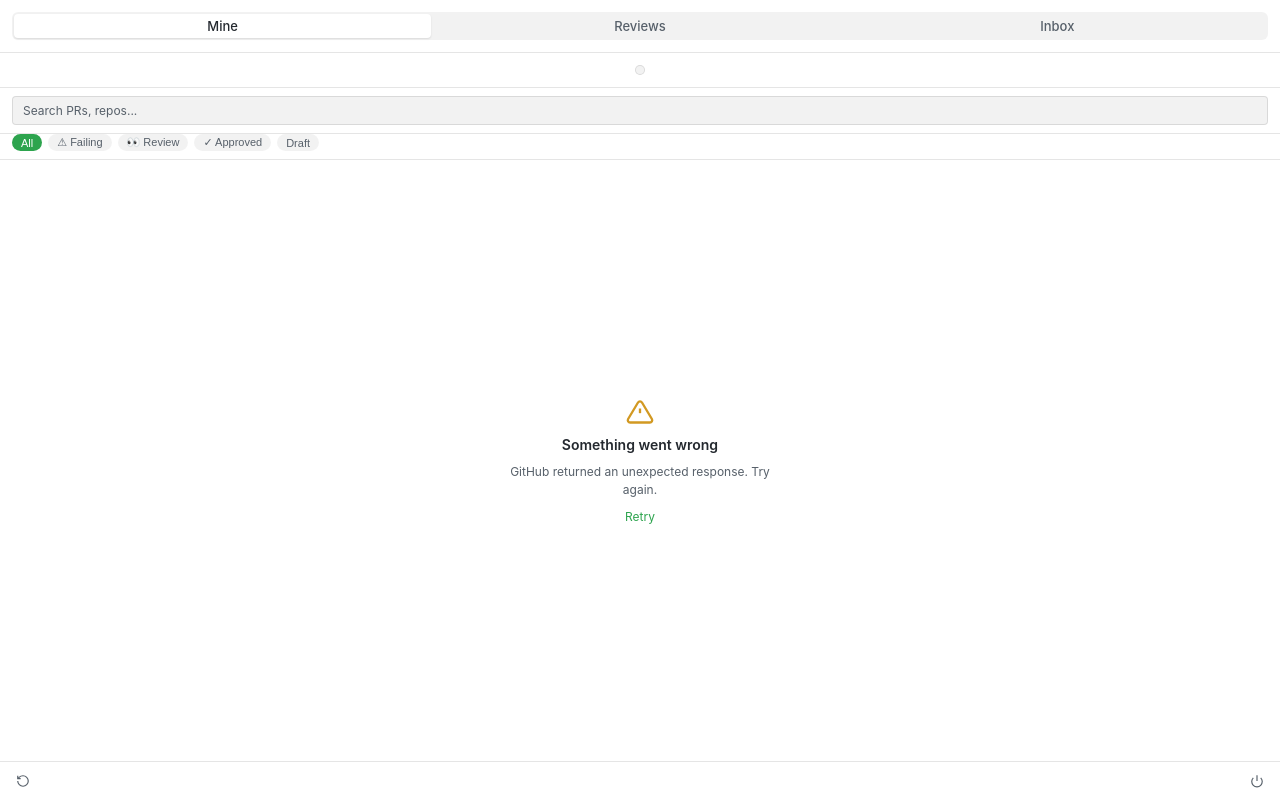
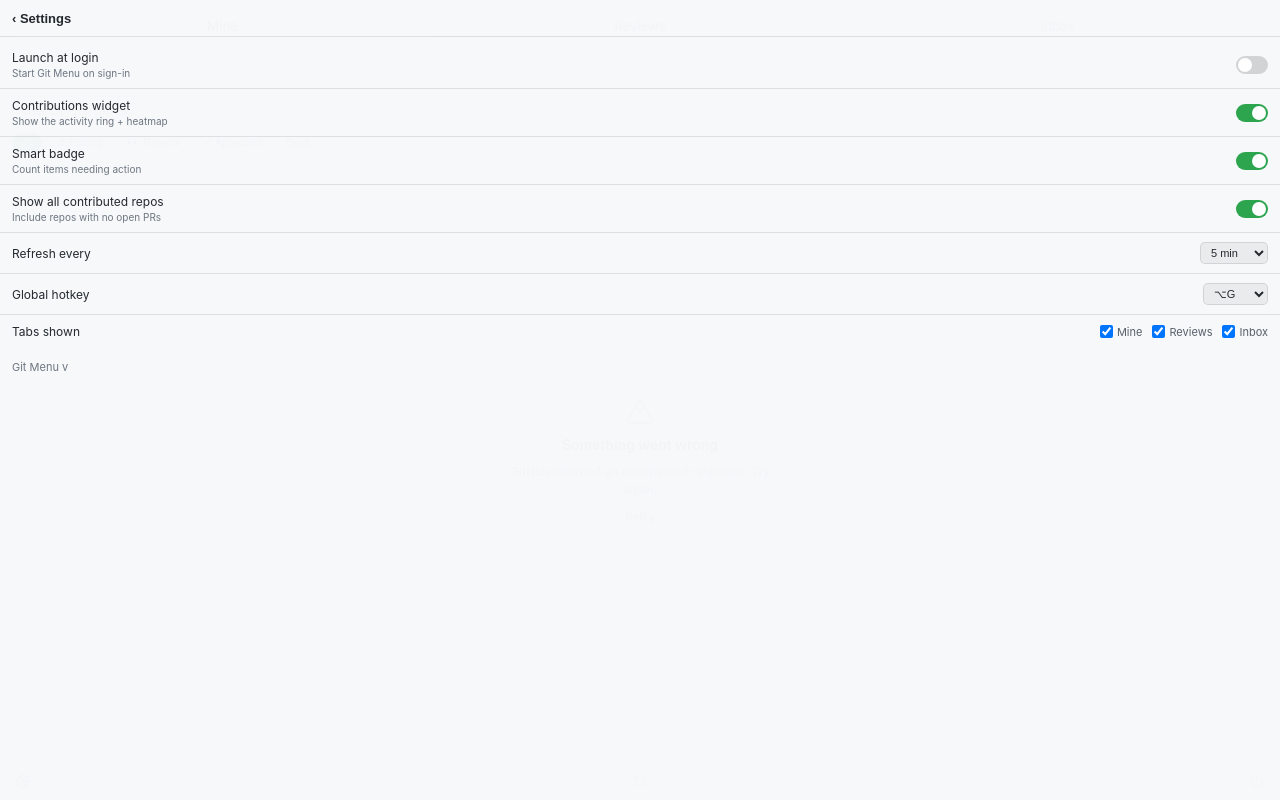
Before and after one commit to Artim-Nayas/git-menu, a website built with Vite: page index.html in a window 1280 px wide. Both pictures are taken after a click on the button 23 px from the left and 781 px from the top of the page. Built offline with nearby package versions, Linux system fonts and the light colour scheme.

Commit message:
feat: Settings view + apply (launch-at-login, hotkey, refresh, tabs, contributions, showEmptyRepos)
Co-Authored-By: Claude Sonnet 4.6 <noreply@anthropic.com>

```diff
--- a/index.html
+++ b/index.html
@@ -68,6 +68,12 @@
       </div>
 
       <footer class="footer">
+        <button id="settings-btn" class="icon-btn" title="Settings">
+          <svg width="14" height="14" viewBox="0 0 24 24" fill="none" stroke="currentColor" stroke-width="2">
+            <circle cx="12" cy="12" r="3"></circle>
+            <path d="M19.4 15a1.65 1.65 0 0 0 .33 1.82l.06.06a2 2 0 1 1-2.83 2.83l-.06-.06a1.65 1.65 0 0 0-1.82-.33 1.65 1.65 0 0 0-1 1.51V21a2 2 0 0 1-4 0v-.09A1.65 1.65 0 0 0 9 19.4a1.65 1.65 0 0 0-1.82.33l-.06.06a2 2 0 1 1-2.83-2.83l.06-.06a1.65 1.65 0 0 0 .33-1.82 1.65 1.65 0 0 0-1.51-1H3a2 2 0 0 1 0-4h.09A1.65 1.65 0 0 0 4.6 9a1.65 1.65 0 0 0-.33-1.82l-.06-.06a2 2 0 1 1 2.83-2.83l.06.06a1.65 1.65 0 0 0 1.82.33H9a1.65 1.65 0 0 0 1-1.51V3a2 2 0 0 1 4 0v.09a1.65 1.65 0 0 0 1 1.51 1.65 1.65 0 0 0 1.82-.33l.06-.06a2 2 0 1 1 2.83 2.83l-.06.06a1.65 1.65 0 0 0-.33 1.82V9a1.65 1.65 0 0 0 1.51 1H21a2 2 0 0 1 0 4h-.09a1.65 1.65 0 0 0-1.51 1z"></path>
+          </svg>
+        </button>
         <button id="refresh-btn" class="icon-btn" title="Refresh">
           <svg width="14" height="14" viewBox="0 0 24 24" fill="none" stroke="currentColor" stroke-width="2">
             <path d="M3 12a9 9 0 1 0 9-9 9.75 9.75 0 0 0-6.74 2.74L3 8"></path>
@@ -81,6 +87,7 @@
           </svg>
         </button>
       </footer>
+      <div id="settings-view" class="settings-view hidden"></div>
     </div>
     <script type="module" src="/src/main.js"></script>
   </body>
--- a/src/main.js
+++ b/src/main.js
@@ -3,19 +3,81 @@ import { escapeHtml } from './lib/escape.js';
 import { renderPRList, setupFilterChips, resetFilter } from './render/prs.js';
 import { renderContributions } from './render/contributions.js';
 import { renderInbox } from './render/inbox.js';
+import { renderSettingsView, openSettings } from './render/settings.js';
+import { configureContributions } from './render/contributions.js';
+import { defaultSettings } from '../lib/settings.js';
 
 let currentTab = 'my-prs';
 let refreshInterval = null;
 let currentPRs = [];
 let contributedRepos = [];
 let searchQuery = '';
+let settings = defaultSettings();
+let appVersion = '';
 
-document.addEventListener('DOMContentLoaded', () => {
+document.addEventListener('DOMContentLoaded', async () => {
   setupEventListeners();
   setupFilterChips();
+  await initSettings();
   loadData();
-  startAutoRefresh();
 });
+
+async function initSettings() {
+  try {
+    settings = (await window.api.getSettings()) || defaultSettings();
+    appVersion = await window.api.getVersion();
+  } catch (error) {
+    console.error('Failed to load settings:', error);
+    settings = defaultSettings();
+  }
+  applySettings(settings, false);
+}
+
+function applySettings(s, reload = true) {
+  startAutoRefresh(s.refreshMinutes);
+  configureContributions({
+    enabled: s.showContributions,
+    expanded: s.contrib.expanded,
+    range: s.contrib.range,
+    onChange: onContribChange,
+  });
+  applyTabVisibility(s.tabs, reload);
+}
+
+function onContribChange(c) {
+  settings.contrib = { ...settings.contrib, ...c };
+  window.api.setSettings(settings);
+}
+
+function applyTabVisibility(tabsCfg, reload) {
+  const entries = [
+    ['tab-my-prs', 'my-prs', tabsCfg.mine],
+    ['tab-review', 'review-requests', tabsCfg.reviews],
+    ['tab-inbox', 'inbox', tabsCfg.inbox],
+  ];
+  let firstVisible = null;
+  entries.forEach(([id, value, show]) => {
+    const label = document.querySelector(`label[for="${id}"]`);
+    if (label) label.style.display = show ? '' : 'none';
+    if (show && !firstVisible) firstVisible = { id, value };
+  });
+  const activeVisible = entries.some(([, value, show]) => show && value === currentTab);
+  if (!activeVisible && firstVisible) {
+    document.getElementById(firstVisible.id).checked = true;
+    currentTab = firstVisible.value;
+    if (reload) loadData();
+  }
+}
+
+async function onSettingsChange(next) {
+  try {
+    settings = (await window.api.setSettings(next)) || next;
+  } catch (error) {
+    console.error('Failed to save settings:', error);
+    settings = next;
+  }
+  applySettings(settings, true);
+}
 
 function setupEventListeners() {
   const radios = document.querySelectorAll('input[name="tab-group"]');
@@ -33,7 +95,7 @@ function setupEventListeners() {
     if (currentTab === 'inbox') {
       renderInbox(null, searchQuery);
     } else {
-      renderPRList({ prs: currentPRs, searchQuery, currentTab, contributedRepos, showEmptyRepos: true });
+      renderPRList({ prs: currentPRs, searchQuery, currentTab, contributedRepos, showEmptyRepos: settings.showEmptyRepos });
     }
   });
 
@@ -45,16 +107,21 @@ function setupEventListeners() {
     loadData();
   });
 
+  document.getElementById('settings-btn').addEventListener('click', () => {
+    renderSettingsView(settings, appVersion, onSettingsChange);
+    openSettings();
+  });
+
   document.getElementById('refresh-error-retry').addEventListener('click', () => {
     loadData();
   });
 }
 
-function startAutoRefresh() {
+function startAutoRefresh(minutes = 5) {
   if (refreshInterval) clearInterval(refreshInterval);
   refreshInterval = setInterval(() => {
     loadData(true);
-  }, 300000);
+  }, minutes * 60000);
 }
 
 async function loadData(isSilent = false) {
@@ -93,7 +160,7 @@ async function loadData(isSilent = false) {
         const cr = await window.api.getContributedRepos();
         if (cr && cr.ok) contributedRepos = cr.data || [];
       }
-      renderPRList({ prs: currentPRs, searchQuery, currentTab, contributedRepos, showEmptyRepos: true });
+      renderPRList({ prs: currentPRs, searchQuery, currentTab, contributedRepos, showEmptyRepos: settings.showEmptyRepos });
     }
 
     // Contributions are best-effort: never gate the list on them.
--- a/src/render/contributions.js
+++ b/src/render/contributions.js
@@ -4,15 +4,26 @@ import { escapeHtml } from '../lib/escape.js';
 
 const RANGE_WEEKS = { '3m': 13, '6m': 26, '1y': 53 };
 
-// View state (persisted to settings in a later phase).
+// View state (persisted via settings — see configureContributions).
+let enabled = true;
 let expanded = false;
 let range = '6m';
 let lastCalendar = null;
+let onChange = null;
+
+// Configure persisted state + a change callback. Re-renders if data is present.
+export function configureContributions(opts = {}) {
+  if (opts.enabled != null) enabled = opts.enabled;
+  if (opts.expanded != null) expanded = opts.expanded;
+  if (opts.range != null) range = opts.range;
+  if (opts.onChange) onChange = opts.onChange;
+  if (lastCalendar != null) renderContributions(lastCalendar);
+}
 
 export function renderContributions(calendar) {
   lastCalendar = calendar;
   const container = document.getElementById('contributions-container');
-  if (!calendar) {
+  if (!enabled || !calendar) {
     container.classList.add('hidden');
     return;
   }
@@ -55,11 +66,13 @@ export function renderContributions(calendar) {
 
   container.querySelector('.contrib-toggle').addEventListener('click', () => {
     expanded = !expanded;
+    if (onChange) onChange({ expanded, range });
     renderContributions(lastCalendar);
   });
   container.querySelector('.contrib-range').addEventListener('change', (e) => {
     range = e.target.value;
     expanded = true; // changing the range implies you want to see it
+    if (onChange) onChange({ expanded, range });
     renderContributions(lastCalendar);
   });
 }
--- /dev/null
+++ b/src/render/settings.js
@@ -0,0 +1,100 @@
+import { escapeHtml } from '../lib/escape.js';
+import { SETTINGS_CHOICES } from '../../lib/settings.js';
+
+let current = null;
+let emit = null;
+
+const HOTKEY_LABELS = {
+  'Alt+G': '⌥G',
+  'Alt+Shift+R': '⌥⇧R',
+  'Control+Alt+G': '⌃⌥G',
+  'CommandOrControl+Shift+G': '⌘⇧G',
+  None: 'Off',
+};
+
+export function openSettings() {
+  document.getElementById('settings-view').classList.remove('hidden');
+}
+export function closeSettings() {
+  document.getElementById('settings-view').classList.add('hidden');
+}
+
+// settings: the current settings object. version: app version string.
+// onChange(next): called with a full updated settings object on any change.
+export function renderSettingsView(settings, version, onChange) {
+  current = JSON.parse(JSON.stringify(settings));
+  emit = onChange;
+  const view = document.getElementById('settings-view');
+
+  const refreshOpts = SETTINGS_CHOICES.refresh
+    .map((m) => `<option value="${m}" ${settings.refreshMinutes === m ? 'selected' : ''}>${m} min</option>`)
+    .join('');
+  const hotkeyOpts = SETTINGS_CHOICES.hotkey
+    .map((h) => `<option value="${escapeHtml(h)}" ${settings.hotkey === h ? 'selected' : ''}>${escapeHtml(HOTKEY_LABELS[h] || h)}</option>`)
+    .join('');
+
+  view.innerHTML = `
+    <div class="settings-header">
+      <button class="settings-back" type="button">‹ Settings</button>
+    </div>
+    <div class="settings-body">
+      ${toggleRow('launchAtLogin', 'Launch at login', 'Start Git Menu on sign-in', settings.launchAtLogin)}
+      ${toggleRow('showContributions', 'Contributions widget', 'Show the activity ring + heatmap', settings.showContributions)}
+      ${toggleRow('smartBadge', 'Smart badge', 'Count items needing action', settings.smartBadge)}
+      ${toggleRow('showEmptyRepos', 'Show all contributed repos', 'Include repos with no open PRs', settings.showEmptyRepos)}
+      ${selectRow('refreshMinutes', 'Refresh every', refreshOpts)}
+      ${selectRow('hotkey', 'Global hotkey', hotkeyOpts)}
+      <div class="settings-row">
+        <div class="settings-label">Tabs shown</div>
+        <div class="settings-tabs">
+          ${tabCheck('mine', 'Mine', settings.tabs.mine)}
+          ${tabCheck('reviews', 'Reviews', settings.tabs.reviews)}
+          ${tabCheck('inbox', 'Inbox', settings.tabs.inbox)}
+        </div>
+      </div>
+      <div class="settings-about">Git Menu v${escapeHtml(version || '')}</div>
+    </div>
+  `;
+
+  view.querySelector('.settings-back').addEventListener('click', closeSettings);
+
+  view.querySelectorAll('.switch').forEach((cb) => {
+    cb.addEventListener('change', () => {
+      current[cb.dataset.key] = cb.checked;
+      emit(JSON.parse(JSON.stringify(current)));
+    });
+  });
+
+  view.querySelectorAll('.settings-select').forEach((sel) => {
+    sel.addEventListener('change', () => {
+      const key = sel.dataset.key;
+      current[key] = key === 'refreshMinutes' ? Number(sel.value) : sel.value;
+      emit(JSON.parse(JSON.stringify(current)));
+    });
+  });
+
+  view.querySelectorAll('[data-tab]').forEach((cb) => {
+    cb.addEventListener('change', () => {
+      current.tabs[cb.dataset.tab] = cb.checked;
+      emit(JSON.parse(JSON.stringify(current)));
+    });
+  });
+}
+
+function toggleRow(key, title, sub, checked) {
+  return `<label class="settings-row" for="set-${key}">
+    <div class="settings-label">${escapeHtml(title)}<div class="settings-sub">${escapeHtml(sub)}</div></div>
+    <input type="checkbox" class="switch" id="set-${key}" data-key="${key}" ${checked ? 'checked' : ''}>
+  </label>`;
+}
+
+function selectRow(key, title, optionsHtml) {
+  return `<div class="settings-row">
+    <div class="settings-label">${escapeHtml(title)}</div>
+    <select class="settings-select" data-key="${key}">${optionsHtml}</select>
+  </div>`;
+}
+
+function tabCheck(key, label, checked) {
+  return `<label class="tab-check"><input type="checkbox" data-tab="${key}" ${checked ? 'checked' : ''}> ${escapeHtml(label)}</label>`;
+}
--- a/src/style.css
+++ b/src/style.css
@@ -758,3 +758,88 @@ body {
 }
 .inbox-meta span { white-space: nowrap; overflow: hidden; text-overflow: ellipsis; }
 .contrib-toggle .chevron.open { transform: rotate(0deg); }
+
+/* Settings overlay */
+.settings-view {
+  position: absolute;
+  inset: 0;
+  z-index: 20;
+  display: flex;
+  flex-direction: column;
+  background: rgba(28, 33, 40, 0.98);
+  overflow-y: auto;
+}
+@media (prefers-color-scheme: light) {
+  .settings-view { background: rgba(246, 248, 250, 0.98); }
+}
+.settings-view::-webkit-scrollbar { width: 0; }
+.settings-header {
+  -webkit-app-region: drag;
+  padding: 10px 12px;
+  border-bottom: 1px solid var(--border-color);
+}
+.settings-back {
+  -webkit-app-region: no-drag;
+  background: none;
+  border: none;
+  color: var(--text-primary);
+  font-size: 13px;
+  font-weight: 600;
+  cursor: pointer;
+  padding: 0;
+}
+.settings-body { padding: 4px 0 12px; }
+.settings-row {
+  display: flex;
+  align-items: center;
+  padding: 9px 12px;
+  border-top: 1px solid var(--border-color);
+  font-size: 12px;
+  color: var(--text-primary);
+}
+.settings-row:first-child { border-top: none; }
+.settings-label { flex: 1; }
+.settings-sub { font-size: 10px; color: var(--text-muted); margin-top: 2px; }
+.settings-select {
+  -webkit-app-region: no-drag;
+  font-size: 11px;
+  background: var(--seg-bg);
+  color: var(--text-primary);
+  border: 1px solid var(--border-color);
+  border-radius: 5px;
+  padding: 3px 6px;
+}
+.settings-tabs { display: flex; gap: 10px; }
+.tab-check { display: flex; align-items: center; gap: 4px; font-size: 11px; color: var(--text-secondary); }
+
+/* Switch toggle (checkbox) */
+.switch {
+  -webkit-app-region: no-drag;
+  -webkit-appearance: none;
+  appearance: none;
+  width: 32px;
+  height: 18px;
+  border-radius: 10px;
+  background: rgba(255, 255, 255, 0.15);
+  position: relative;
+  cursor: pointer;
+  flex: 0 0 auto;
+  transition: background 0.15s ease;
+}
+@media (prefers-color-scheme: light) {
+  .switch { background: rgba(0, 0, 0, 0.15); }
+}
+.switch::after {
+  content: '';
+  position: absolute;
+  top: 2px;
+  left: 2px;
+  width: 14px;
+  height: 14px;
+  border-radius: 50%;
+  background: #fff;
+  transition: left 0.15s ease;
+}
+.switch:checked { background: var(--accent-color); }
+.switch:checked::after { left: 16px; }
+.settings-about { padding: 12px; font-size: 11px; color: var(--text-muted); }
```
